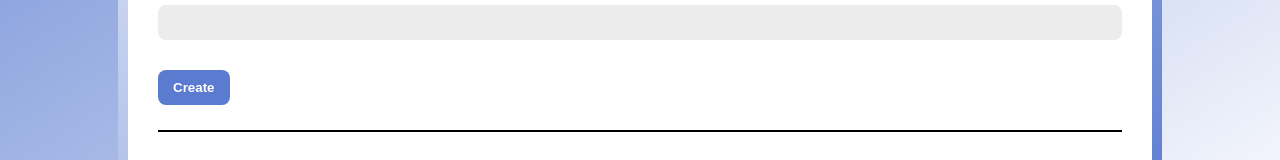
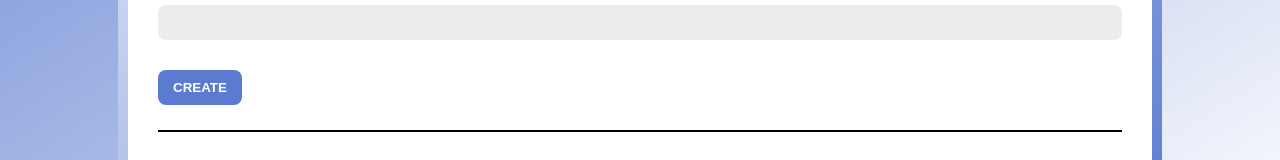
Before and after one commit to theoforcier/mobility-impairment-ar, a React (Create React App) app in the folder client/: page / in a window 1280 px wide. Both pictures are taken after typing "name@example.com", "Sample123" into the empty fields and a click on the button "No account yet? Create one here". Shown: the part 516-676 px from the top of the page. Built offline with nearby package versions, Linux system fonts and the light colour scheme.

Commit message:
quick button edit

```diff
--- a/client/src/components/SignupForm.js
+++ b/client/src/components/SignupForm.js
@@ -100,7 +100,7 @@ function SignupForm({ Signup, ChangePage, error }) {
             value={details.confirmPass}
           />
         </div>
-        <input type="submit" value="Create" />
+        <input type="submit" value="CREATE" />
         <hr className="seperator" />
         <div className="form-redirect">
           <button onClick={switchForm}>Have an account? Sign in here</button>
```
